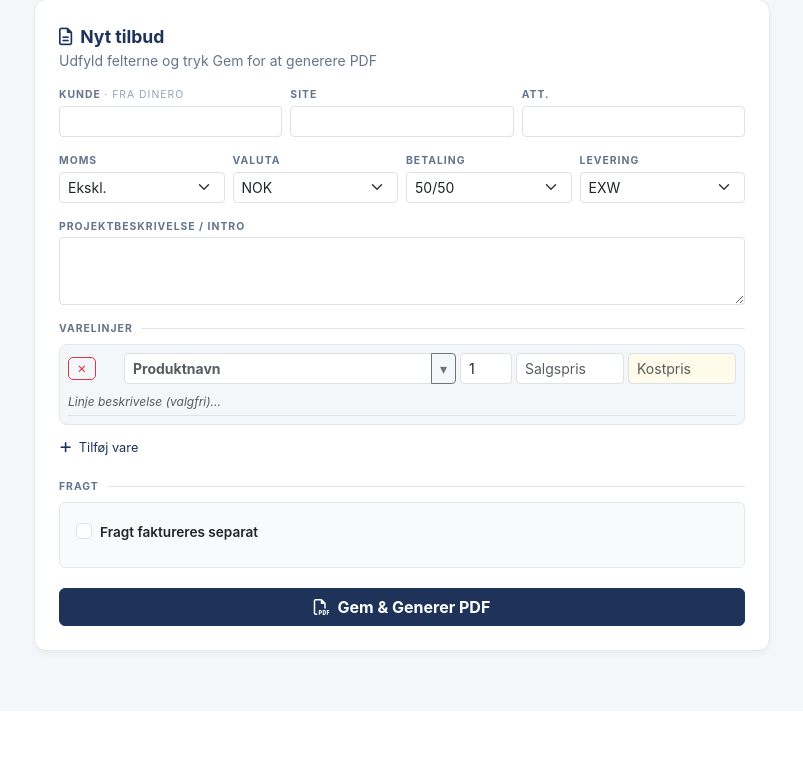
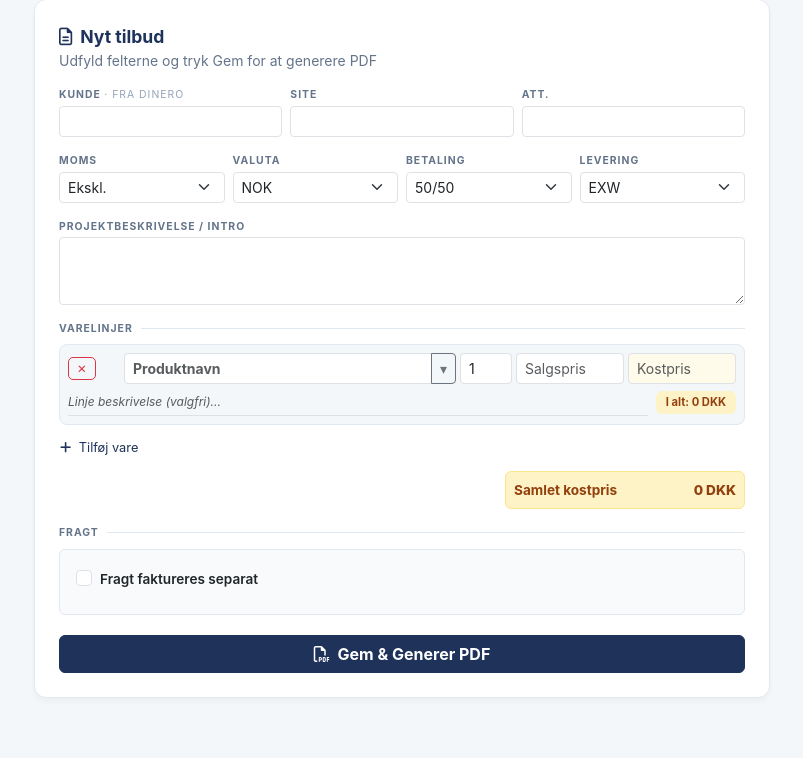
Before and after one commit to allanAHSolution/TilbudsMaskine, a Flask app: page /nyt-tilbud in a window 1280 px wide. Shown: the part 116-874 px from the top of the page, without its empty margins (238-1041 px from the left). Before the commit the page ends 773 px from the top, so only its background shows below. Run offline with Flask 3, Linux system fonts and the light colour scheme; the visitor is signed in with stand-in values (Sample User, id 1); some libraries are stand-ins or nearby versions.

Commit message:
Tilbud: vis kostpris-total pr. linje + samlet kostpris nederst
- Per varelinje vises nu 'I alt: X DKK' badge (kostpris × antal) i
  samme gule farve som kostpris-feltet
- Nederst før Fragt-sektionen er der en samlet kostpris-boks der
  summerer alle linjer
- Live-opdatering når antal eller kostpris ændres + ved valg fra
  produkt-dropdown

```diff
--- a/templates/nyt_tilbud.html
+++ b/templates/nyt_tilbud.html
@@ -178,9 +178,14 @@
                                                    title="Intern kostpris — vises ikke på kundetilbud">
                                         </div>
                                     </div>
-                                    <input type="text" name="p_beskrivelse" class="form-control form-control-sm desc-input"
-                                           placeholder="Linje beskrivelse (valgfri)..."
-                                           value="{{ p.beskrivelse if p.beskrivelse else '' }}">
+                                    <div class="d-flex justify-content-between align-items-center gap-2">
+                                        <input type="text" name="p_beskrivelse" class="form-control form-control-sm desc-input flex-grow-1"
+                                               placeholder="Linje beskrivelse (valgfri)..."
+                                               value="{{ p.beskrivelse if p.beskrivelse else '' }}">
+                                        <span class="kost-total-badge" style="background:#fef3c7; color:#92400e; font-weight:700; font-size:0.7rem; padding:3px 10px; border-radius:6px; white-space:nowrap;">
+                                            I alt: <span class="kost-total-val">0</span> DKK
+                                        </span>
+                                    </div>
                                 </div>
                                 {% endfor %}
                             {% else %}
@@ -213,8 +218,13 @@
                                                    title="Intern kostpris — vises ikke på kundetilbud">
                                         </div>
                                     </div>
-                                    <input type="text" name="p_beskrivelse" class="form-control form-control-sm desc-input"
-                                           placeholder="Linje beskrivelse (valgfri)...">
+                                    <div class="d-flex justify-content-between align-items-center gap-2">
+                                        <input type="text" name="p_beskrivelse" class="form-control form-control-sm desc-input flex-grow-1"
+                                               placeholder="Linje beskrivelse (valgfri)...">
+                                        <span class="kost-total-badge" style="background:#fef3c7; color:#92400e; font-weight:700; font-size:0.7rem; padding:3px 10px; border-radius:6px; white-space:nowrap;">
+                                            I alt: <span class="kost-total-val">0</span> DKK
+                                        </span>
+                                    </div>
                                 </div>
                             {% endif %}
                         </div>
@@ -223,6 +233,16 @@
                                 style="color: var(--accent); font-size:0.8rem;" onclick="nyLinje()">
                             <i class="fa fa-plus me-1"></i> Tilføj vare
                         </button>
+
+                        <!-- ── Samlet kostpris ── -->
+                        <div class="d-flex justify-content-end mt-2 mb-1">
+                            <div class="p-2 rounded" style="background:#fef3c7; border:1px solid #fde68a; min-width: 240px;">
+                                <div class="d-flex justify-content-between align-items-center" style="font-size:0.85rem;">
+                                    <span style="color:#92400e; font-weight:700;">Samlet kostpris</span>
+                                    <span style="color:#92400e; font-weight:800;"><span id="kost-sum-total">0</span> DKK</span>
+                                </div>
+                            </div>
+                        </div>
 
                         <!-- ── Fragt ── -->
                         <div class="d-flex align-items-center gap-2 mt-3 mb-2">
@@ -292,6 +312,26 @@
     function fmtPris(n) {
         return Math.round(n).toLocaleString('da-DK');
     }
+    // Parser dansk-formaterede tal: "12.345" → 12345, "12.345,50" → 12345.50, "12345" → 12345
+    function parsePris(s) {
+        if (s == null) return 0;
+        const cleaned = String(s).replace(/\s/g, '').replace(/\./g, '').replace(',', '.');
+        const n = parseFloat(cleaned);
+        return isNaN(n) ? 0 : n;
+    }
+    function opdaterKostpriser() {
+        let total = 0;
+        document.querySelectorAll('.line-item').forEach(li => {
+            const antal    = parsePris(li.querySelector('[name="p_antal"]')?.value);
+            const kostpris = parsePris(li.querySelector('[name="p_kostpris"]')?.value);
+            const linje    = antal * kostpris;
+            total += linje;
+            const out = li.querySelector('.kost-total-val');
+            if (out) out.textContent = fmtPris(linje);
+        });
+        const sumEl = document.getElementById('kost-sum-total');
+        if (sumEl) sumEl.textContent = fmtPris(total);
+    }
     // Når valuta ændres: konverter alle linjepriser fra deres oprindelige DKK-pris
     function opdaterAllePriser() {
         const valuta = aktivValuta();
@@ -333,15 +373,24 @@
                                title="Intern kostpris — vises ikke på kundetilbud">
                     </div>
                 </div>
-                <input type="text" name="p_beskrivelse" class="form-control form-control-sm desc-input"
-                       placeholder="Linje beskrivelse (valgfri)...">
+                <div class="d-flex justify-content-between align-items-center gap-2">
+                    <input type="text" name="p_beskrivelse" class="form-control form-control-sm desc-input flex-grow-1"
+                           placeholder="Linje beskrivelse (valgfri)...">
+                    <span class="kost-total-badge" style="background:#fef3c7; color:#92400e; font-weight:700; font-size:0.7rem; padding:3px 10px; border-radius:6px; white-space:nowrap;">
+                        I alt: <span class="kost-total-val">0</span> DKK
+                    </span>
+                </div>
             </div>`;
         list.insertAdjacentHTML('beforeend', html);
+        opdaterKostpriser();
     }
 
     function fjernLinje(btn) {
         const item = btn.closest('.line-item');
-        if (document.querySelectorAll('.line-item').length > 1) item.remove();
+        if (document.querySelectorAll('.line-item').length > 1) {
+            item.remove();
+            opdaterKostpriser();
+        }
     }
 
     function toggleProduktListe(btn) {
@@ -393,9 +442,14 @@
             }
         }
         wrapper.querySelector('.produkt-valglist').style.display = 'none';
+        opdaterKostpriser();
     }
 
     document.addEventListener('input', function(e) {
+        if (e.target.name === 'p_antal' || e.target.name === 'p_kostpris') {
+            opdaterKostpriser();
+            return;
+        }
         if (e.target.name !== 'p_navn') return;
         const wrapper = e.target.closest('.position-relative');
         if (!wrapper) return;
@@ -406,6 +460,9 @@
             el.style.display = el.querySelector('.fw-bold')?.textContent.toLowerCase().includes(query) ? '' : 'none';
         });
     });
+
+    // Initial beregning når siden er klar (vigtigt for rediger-mode hvor felter er prefilled)
+    document.addEventListener('DOMContentLoaded', opdaterKostpriser);
 
     document.addEventListener('click', function(e) {
         if (!e.target.closest('.position-relative')) {
```
